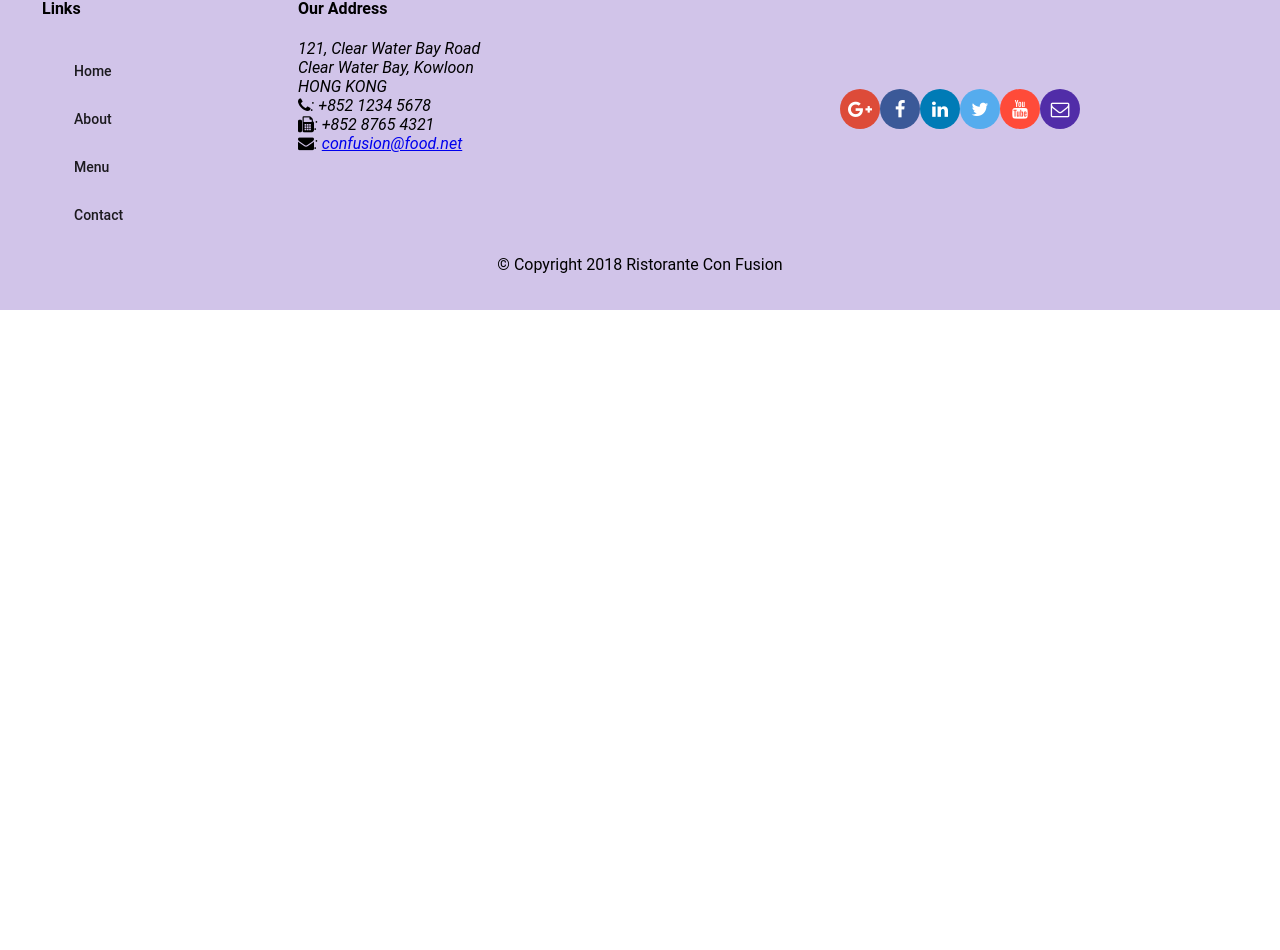
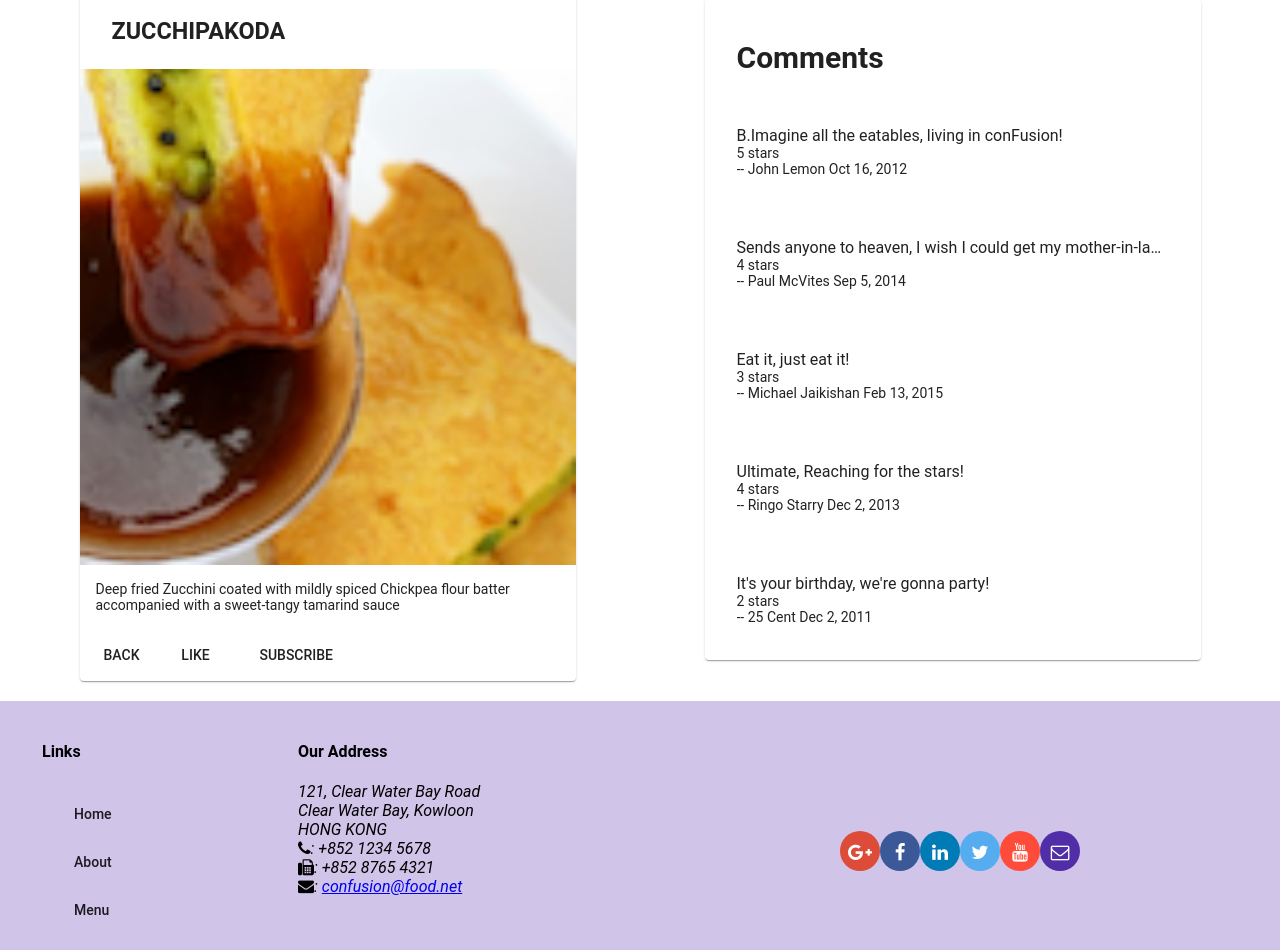
Before and after one commit to SuruchiChaturvedi/Angular, an Angular app: page /dishdetail/1 in a window 1280 px wide. Before the commit this address led to /. Shown: the part 381-1331 px from the top of the page. Before the commit the page ends 800 px from the top, so only its background shows below. Built offline with nearby package versions, Linux system fonts and the light colour scheme.

Commit message:
single page application part 2

```diff
--- a/src/app/app-routing/routes.ts
+++ b/src/app/app-routing/routes.ts
@@ -9,6 +9,7 @@
 export const routes: Routes = [
   { path: "home", component: HomeComponent },
   { path: "menu", component: MenuComponent },
+  { path: "dishdetail/:id", component: DishdetailComponent },
   { path: "contactus", component: ContactComponent },
   { path: "", redirectTo: "/home", pathMatch: "full" }
 ];
--- a/src/app/dishdetail/dishdetail.component.html
+++ b/src/app/dishdetail/dishdetail.component.html
@@ -22,6 +22,7 @@
       />
       <mat-card-content>{{ selectedDish.description }}</mat-card-content>
       <mat-card-actions>
+        <button mat-button (click)="goBack()">BACK</button>
         <button mat-button>LIKE</button>
         <button mat-button>SUBSCRIBE</button>
       </mat-card-actions>
--- a/src/app/dishdetail/dishdetail.component.ts
+++ b/src/app/dishdetail/dishdetail.component.ts
@@ -1,5 +1,8 @@
-import { Component, OnInit, Input } from "@angular/core";
+import { Component, OnInit } from "@angular/core";
 import { Dish } from "../shared/dish";
+import { Params, ActivatedRoute } from "@angular/router";
+import { Location } from "@angular/common";
+import { DishService } from "../service/dish.service";
 
 @Component({
   selector: "app-dishdetail",
@@ -7,8 +10,21 @@
   styleUrls: ["./dishdetail.component.scss"]
 })
 export class DishdetailComponent implements OnInit {
-  @Input() selectedDish: Dish;
-  constructor() {}
+  selectedDish: Dish;
+  constructor(
+    private dishService: DishService,
+    private route: ActivatedRoute,
+    private location: Location
+  ) {}
 
-  ngOnInit() {}
+  ngOnInit() {
+    let id = this.route.snapshot.params["id"];
+    console.log(typeof id);
+    console.log(this.dishService.getDish(id));
+    this.selectedDish = this.dishService.getDish(id);
+  }
+
+  goBack(): void {
+    this.location.back();
+  }
 }
--- a/src/app/footer/footer.component.html
+++ b/src/app/footer/footer.component.html
@@ -10,10 +10,16 @@
       <div fxFlex="40" fxFlexOffset="20px">
         <h4>Links</h4>
         <mat-list>
-          <mat-list-item><a mat-button>Home</a></mat-list-item>
+          <mat-list-item
+            ><a mat-button routerLink="/home">Home</a></mat-list-item
+          >
           <mat-list-item><a mat-button>About</a></mat-list-item>
-          <mat-list-item><a mat-button>Menu</a></mat-list-item>
-          <mat-list-item><a mat-button>Contact</a></mat-list-item>
+          <mat-list-item
+            ><a mat-button routerLink="/menu">Menu</a></mat-list-item
+          >
+          <mat-list-item
+            ><a mat-button routerLink="/contactus">Contact</a></mat-list-item
+          >
         </mat-list>
       </div>
       <div fxFlex="55">
--- a/src/app/menu/menu.component.html
+++ b/src/app/menu/menu.component.html
@@ -6,7 +6,10 @@
 
   <div fxFlex>
     <mat-grid-list cols="2" rowHeight="200px">
-      <mat-grid-tile *ngFor="let dish of dishes" (click)="onSelect(dish)">
+      <mat-grid-tile
+        *ngFor="let dish of dishes"
+        [routerLink]="['/dishdetail', dish.id]"
+      >
         <img height="200px" src="{{ dish.image }}" alt="{{ dish.name }}" />
         <mat-grid-tile-footer>
           <h1>{{ dish.name | uppercase }}</h1>
@@ -15,4 +18,3 @@
     </mat-grid-list>
   </div>
 </div>
-<app-dishdetail [selectedDish]="selectedDish"></app-dishdetail>
--- a/src/app/service/dish.service.ts
+++ b/src/app/service/dish.service.ts
@@ -14,7 +14,7 @@
 
   getDish(id: string): Dish {
     return dishes.filter(dish => {
-      dish.id == id;
+      return dish.id == id;
     })[0];
   }
 
```
